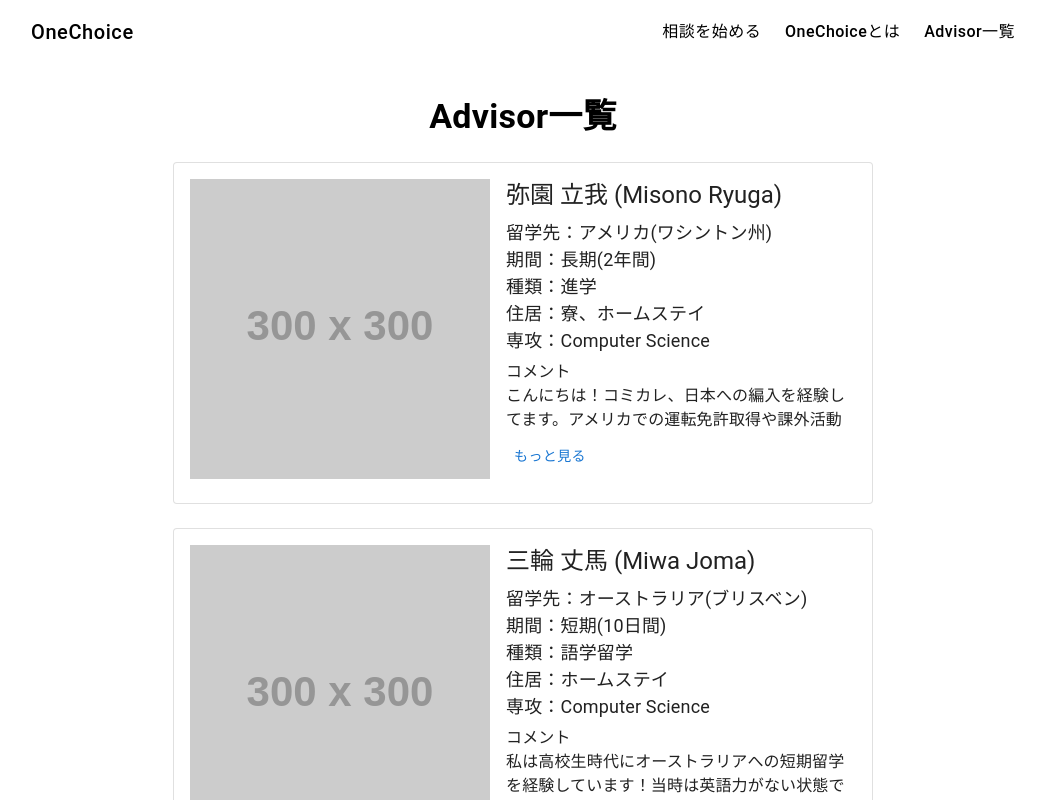
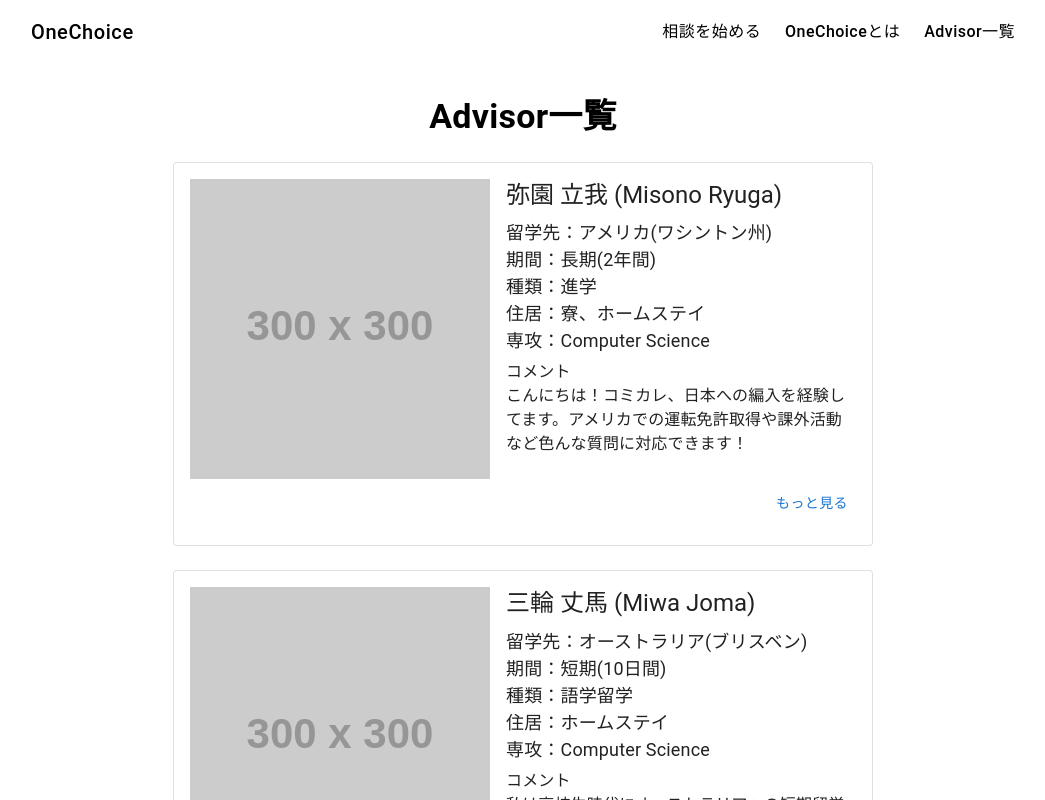
Before and after one commit to RyugaMisono/OneChoice, a React (Create React App) app in the folder client/: page /advisor in a window 1280 px wide. Shown: the top 800 px of the page, without its empty margins (117-1162 px from the left). Built offline with nearby package versions, Linux system fonts and the light colour scheme.

Commit message:
make career card

```diff
--- a/client/src/components/AdvisorCard.css
+++ b/client/src/components/AdvisorCard.css
@@ -20,3 +20,7 @@
     margin-left: 16px;
     overflow-wrap: break-word;
 }
+
+.more-button{
+    text-align: right;
+}
--- a/client/src/components/AdvisorCard.js
+++ b/client/src/components/AdvisorCard.js
@@ -25,15 +25,17 @@ function AdvisorCard({ name, nameRoma, location, duration, type, residence, majo
                             </Typography>
                             <Typography fontSize="16px" sx={{ marginTop: "6px" }}>
                                 コメント<br />
-                                {expanded ? comment : comment.slice(0, 42)}
+                                {expanded ? comment : comment.slice(0, 84)}
                             </Typography>
                             <Typography fontSize="16px" sx={{ marginTop: "6px" }}>
-                                {expanded ?
-                                career.split('\n').map((line, index) => <div key={index}>{line}</div>)
-                                : career.slice(0,0)}
                             </Typography>
-                            <Button onClick={() => setExpanded(!expanded)}>{expanded ? "閉じる" : "もっと見る"}</Button>
                         </div>
+                    </div>
+                    <Typography fontSize="16px" sx={{marginTop: "6px"}}>
+                        {expanded && career.split('\n').map((line, index) => <div key={index}>{line}</div>)}
+                    </Typography>
+                    <div className="more-button">
+                        <Button onClick={() => setExpanded(!expanded)}>{expanded ? "閉じる" : "もっと見る"}</Button>
                     </div>
                 </CardContent>
             </Card>
--- a/client/src/components/AdvisorList.js
+++ b/client/src/components/AdvisorList.js
@@ -1,4 +1,4 @@
-import { Card, CardContent, Typography } from "@mui/material"
+import { Typography } from "@mui/material"
 import AdvisorCard from "./AdvisorCard"
 import "./AdvisorList.css"
 
@@ -13,7 +13,7 @@ function AdvisorList() {
             residence: "寮、ホームステイ",
             major: "Computer Science",
             comment: "こんにちは！コミカレ、日本への編入を経験してます。アメリカでの運転免許取得や課外活動など色んな質問に対応できます！",
-            career: "経歴\n 2018/3 卒業\n 大阪府立和泉高等学校 グローバル科\n 2019/1 入学\n Seattle Central College\n 2019/9 1年次編入\n Bellevue College Associate Arts & Sciences, Computer Science\n 2022/1 3年次編入\n Temple University Japan Campus Liberal Arts, General Studies"
+            career: "経歴\n 2018/3 大阪府立和泉高等学校 グローバル科 卒業\n 2019/1 Seattle Central College 入学\n 2019/9 Bellevue College Associate Arts & Sciences, Computer Science 1年次編入\n 2022/1 Temple University Japan Campus Liberal Arts, General Studies 3年次編入"
         },
         {
             name: "三輪 丈馬",
@@ -24,7 +24,7 @@ function AdvisorList() {
             residence: "ホームステイ",
             major: "Computer Science",
             comment: "私は高校生時代にオーストラリアへの短期留学を経験しています！当時は英語力がない状態での留学でしたが何とか乗り越えることができました！英語力に不安がある方へおすすめの英語学習方法を教えるといったサポートを主に行いたいと思います！",
-            career: "経歴\n 2016/8 短期留学\n Craigslea State High School\n 2018/3 卒業\n 大阪府立和泉高等学校 グローバル科\n 2019/4 入学\n 信州大学 電子情報システム工学科\n 2023/9 入学\n 信州大学大学院 総合理工学研究科"
+            career: "経歴\n 2016/8 Craigslea State High School 短期留学\n 2018/3 大阪府立和泉高等学校 グローバル科 卒業\n 2019/4 信州大学 電子情報システム工学科 入学\n 2023/9 信州大学大学院 総合理工学研究科 入学"
         },
         {
             name: "留学 太郎",
```
